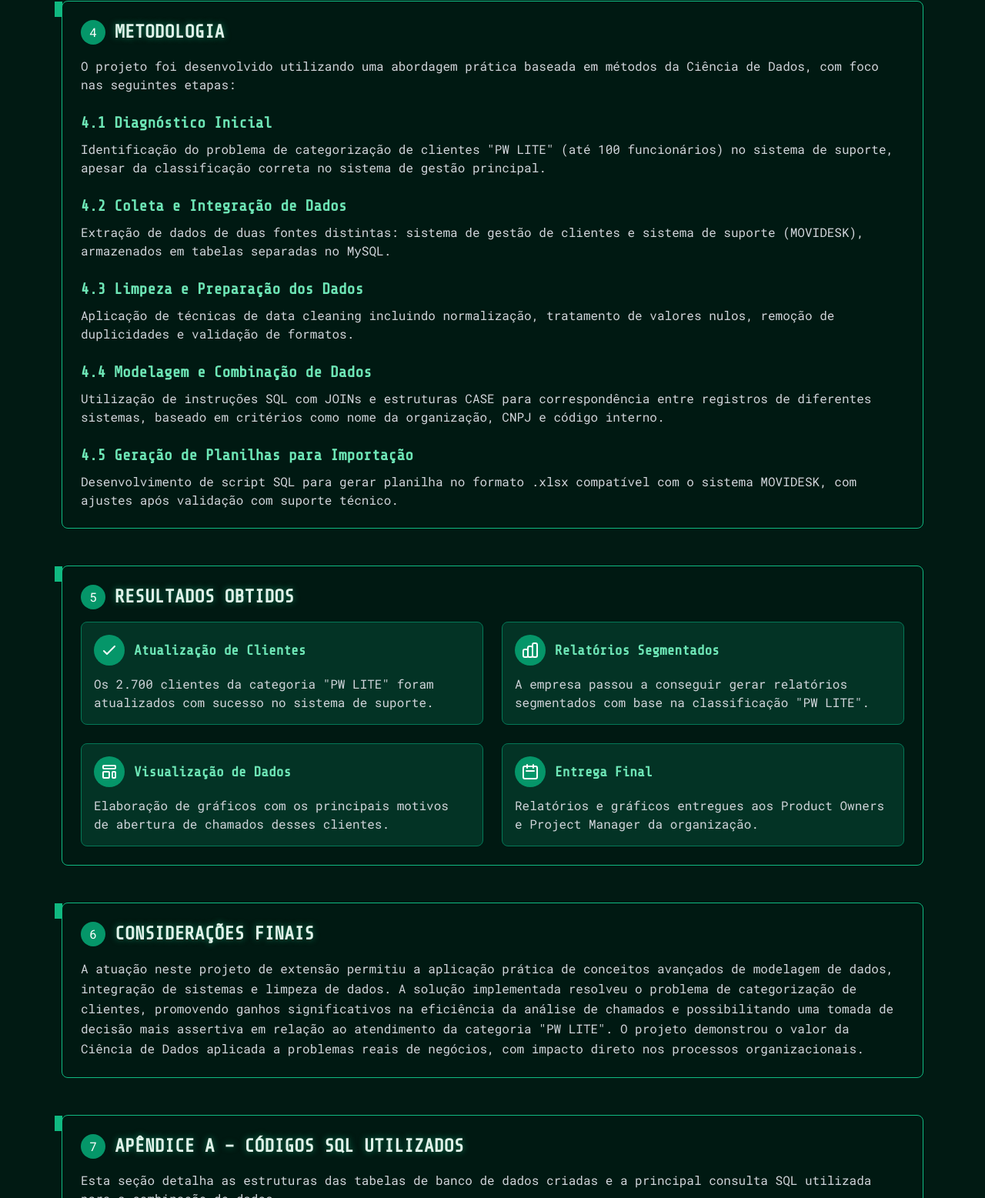
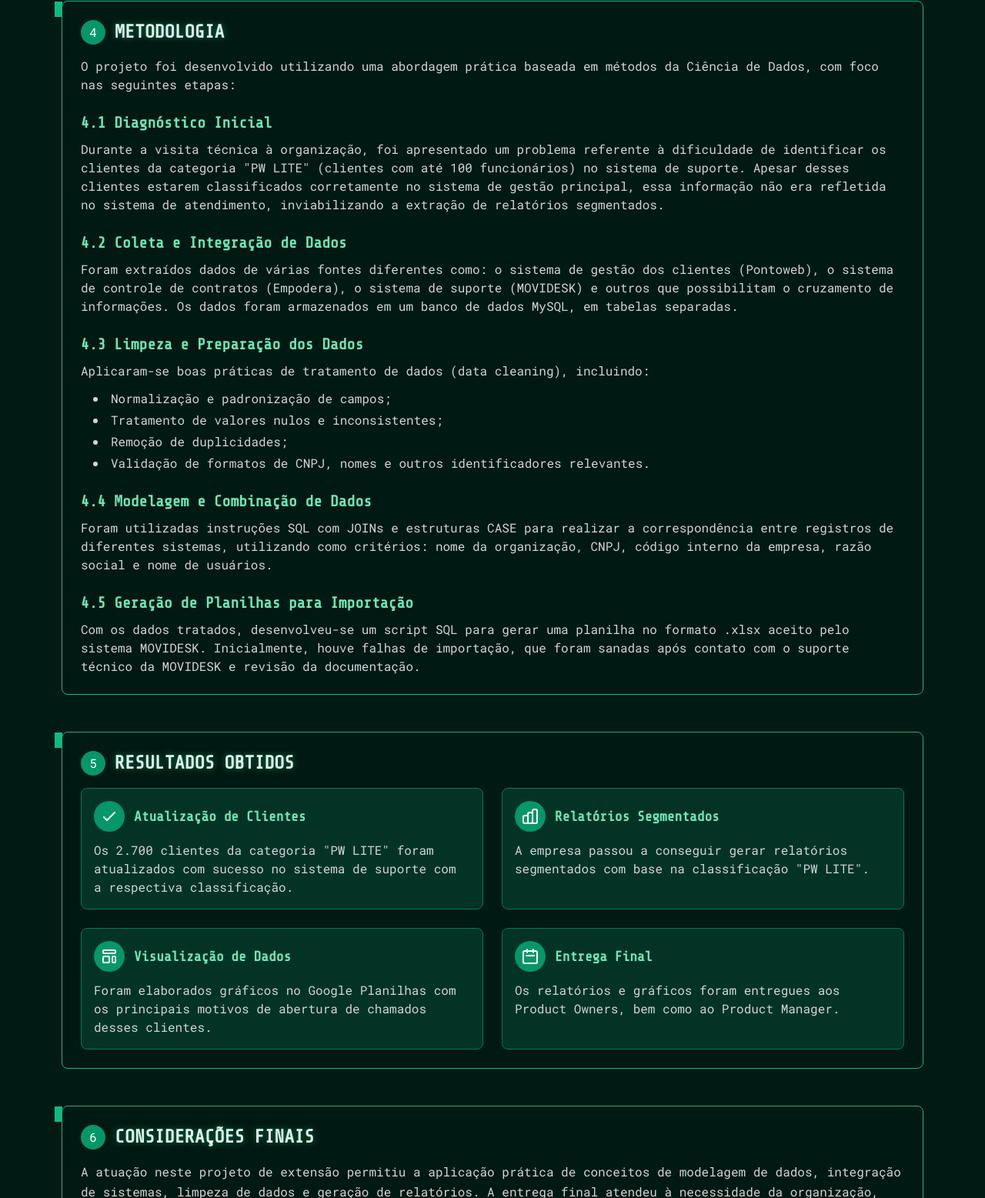
Before and after one commit to Delean-Mafra/pex2, a plain HTML site: page index.html in a window 1280 px wide. Shown: the part 1243-2800 px from the top of the page at 77% size. Drawn offline with nearby package versions, Linux system fonts and the light colour scheme.

Commit message:
Update index.html

```diff
--- a/index.html
+++ b/index.html
@@ -121,17 +121,15 @@
                     <h2 class="text-2xl font-bold glow-text">INTRODUÇÃO</h2>
                 </div>
                 <p class="text-gray-300 leading-relaxed">
-                    Este relatório tecnológico documenta as atividades realizadas no Projeto de Extensão II do curso de Ciência de Dados,
-                    com atuação na empresa SOLUÇÕES EM SOFTWARE E SERVIÇOS TTS LTDA. O projeto focou na resolução de problemas de
-                    categorização de clientes utilizando técnicas avançadas de processamento de dados e integração de sistemas.
+                    Este relatório tem como objetivo descrever as atividades realizadas no contexto do Projeto de Extensão II do curso de Ciência de Dados,
+                    cuja atuação se deu na empresa SOLUÇÕES EM SOFTWARE E SERVIÇOS TTS LTDA. O projeto teve foco na identificação e resolução de um problema
+                    de categorização de clientes no sistema de suporte da organização, impactando diretamente a geração de relatórios e indicadores internos.
                 </p>
                 <div class="mt-4 flex space-x-2">
                     <span class="px-3 py-1 bg-emerald-900 text-emerald-300 rounded-full text-xs">ETL</span>
                     <span class="px-3 py-1 bg-emerald-900 text-emerald-300 rounded-full text-xs">SQL</span>
                     <span class="px-3 py-1 bg-emerald-900 text-emerald-300 rounded-full text-xs">Data Cleaning</span>
-                    <span class="px-3 py-1 bg-emerald-900 text-emerald-300 rounded-full text-xs">Google sheet</span>
-                    <span class="px-3 py-1 bg-emerald-900 text-emerald-300 rounded-full text-xs">MySQL</span>
-                    <span class="px-3 py-1 bg-emerald-900 text-emerald-300 rounded-full text-xs">Python</span>
+                    <span class="px-3 py-1 bg-emerald-900 text-emerald-300 rounded-full text-xs">MOVIDESK</span>
                 </div>
             </section>
 
@@ -149,12 +147,12 @@
                         <p>SOLUÇÕES EM SOFTWARE E SERVIÇOS TTS LTDA</p>
                     </div>
                     <div>
-                        <p class="font-bold text-emerald-400">Representante:</p>
+                        <p class="font-bold text-emerald-400">Representante responsável:</p>
                         <p>Aldair Schveitzer – Tech Leader</p>
                     </div>
                     <div>
                         <p class="font-bold text-emerald-400">Endereço:</p>
-                        <p>Rod. Virgílio Várzea, 587 - 3º piso, sala 302 - Monte Verde, Florianópolis - SC, 88032-000</p>
+                        <p>Rod. Virgílio Várzea, 587 - 7 andar - Monte Verde, Florianópolis - SC, 88032-000</p>
                     </div>
                     <div>
                         <p class="font-bold text-emerald-400">Área de Atuação:</p>
@@ -183,31 +181,31 @@
                         <svg xmlns="http://www.w3.org/2000/svg" class="h-5 w-5 text-emerald-400 mr-2 mt-0.5" viewBox="0 0 20 20" fill="currentColor">
                             <path fill-rule="evenodd" d="M10 18a8 8 0 100-16 8 8 0 000 16zm3.707-9.293a1 1 0 00-1.414-1.414L9 10.586 7.707 9.293a1 1 0 00-1.414 1.414l2 2a1 1 0 001.414 0l4-4z" clip-rule="evenodd" />
                         </svg>
-                        <span>Diagnosticar a inconsistência na categorização dos clientes</span>
+                        <span>Diagnosticar a inconsistência na categorização dos clientes;</span>
                     </li>
                     <li class="flex items-start">
                         <svg xmlns="http://www.w3.org/2000/svg" class="h-5 w-5 text-emerald-400 mr-2 mt-0.5" viewBox="0 0 20 20" fill="currentColor">
                             <path fill-rule="evenodd" d="M10 18a8 8 0 100-16 8 8 0 000 16zm3.707-9.293a1 1 0 00-1.414-1.414L9 10.586 7.707 9.293a1 1 0 00-1.414 1.414l2 2a1 1 0 001.414 0l4-4z" clip-rule="evenodd" />
                         </svg>
-                        <span>Realizar extração e tratamento de dados oriundos de diferentes sistemas</span>
+                        <span>Realizar extração e tratamento de dados oriundos de diferentes sistemas da empresa;</span>
                     </li>
                     <li class="flex items-start">
                         <svg xmlns="http://www.w3.org/2000/svg" class="h-5 w-5 text-emerald-400 mr-2 mt-0.5" viewBox="0 0 20 20" fill="currentColor">
                             <path fill-rule="evenodd" d="M10 18a8 8 0 100-16 8 8 0 000 16zm3.707-9.293a1 1 0 00-1.414-1.414L9 10.586 7.707 9.293a1 1 0 00-1.414 1.414l2 2a1 1 0 001.414 0l4-4z" clip-rule="evenodd" />
                         </svg>
-                        <span>Implementar rotinas de correspondência e cruzamento de dados</span>
+                        <span>Implementar rotinas de correspondência e cruzamento de dados;</span>
                     </li>
                     <li class="flex items-start">
                         <svg xmlns="http://www.w3.org/2000/svg" class="h-5 w-5 text-emerald-400 mr-2 mt-0.5" viewBox="0 0 20 20" fill="currentColor">
                             <path fill-rule="evenodd" d="M10 18a8 8 0 100-16 8 8 0 000 16zm3.707-9.293a1 1 0 00-1.414-1.414L9 10.586 7.707 9.293a1 1 0 00-1.414 1.414l2 2a1 1 0 001.414 0l4-4z" clip-rule="evenodd" />
                         </svg>
-                        <span>Gerar planilhas para importação adequada ao sistema MOVIDESK</span>
+                        <span>Gerar planilhas para importação adequada ao sistema MOVIDESK;</span>
                     </li>
                     <li class="flex items-start">
                         <svg xmlns="http://www.w3.org/2000/svg" class="h-5 w-5 text-emerald-400 mr-2 mt-0.5" viewBox="0 0 20 20" fill="currentColor">
                             <path fill-rule="evenodd" d="M10 18a8 8 0 100-16 8 8 0 000 16zm3.707-9.293a1 1 0 00-1.414-1.414L9 10.586 7.707 9.293a1 1 0 00-1.414 1.414l2 2a1 1 0 001.414 0l4-4z" clip-rule="evenodd" />
                         </svg>
-                        <span>Fornecer relatórios e visualizações para compreensão da base de clientes</span>
+                        <span>Fornecer relatórios e visualizações que permitam melhor compreensão da base de clientes.</span>
                     </li>
                 </ul>
             </section>
@@ -228,40 +226,46 @@
                     <div>
                         <h3 class="text-xl font-bold mb-2 text-emerald-300">4.1 Diagnóstico Inicial</h3>
                         <p class="text-gray-300">
-                            Identificação do problema de categorização de clientes "PW LITE" (até 100 funcionários) no sistema de suporte,
-                            apesar da classificação correta no sistema de gestão principal.
+                            Durante a visita técnica à organização, foi apresentado um problema referente à dificuldade de identificar os clientes da categoria "PW LITE"
+                            (clientes com até 100 funcionários) no sistema de suporte. Apesar desses clientes estarem classificados corretamente no sistema de gestão
+                            principal, essa informação não era refletida no sistema de atendimento, inviabilizando a extração de relatórios segmentados.
                         </p>
                     </div>
 
                     <div>
                         <h3 class="text-xl font-bold mb-2 text-emerald-300">4.2 Coleta e Integração de Dados</h3>
                         <p class="text-gray-300">
-                            Extração de dados de duas fontes distintas: sistema de gestão de clientes e sistema de suporte (MOVIDESK),
-                            armazenados em tabelas separadas no MySQL.
+                            Foram extraídos dados de várias fontes diferentes como: o sistema de gestão dos clientes (Pontoweb), o sistema de controle de contratos (Empodera), o sistema de suporte (MOVIDESK) e outros que possibilitam o cruzamento de informações.
+                            Os dados foram armazenados em um banco de dados MySQL, em tabelas separadas.
                         </p>
                     </div>
 
                     <div>
                         <h3 class="text-xl font-bold mb-2 text-emerald-300">4.3 Limpeza e Preparação dos Dados</h3>
-                        <p class="text-gray-300">
-                            Aplicação de técnicas de data cleaning incluindo normalização, tratamento de valores nulos,
-                            remoção de duplicidades e validação de formatos.
+                        <p class="text-gray-300 mb-3">
+                            Aplicaram-se boas práticas de tratamento de dados (data cleaning), incluindo:
                         </p>
+                        <ul class="list-disc list-inside text-gray-300 ml-4 space-y-1">
+                            <li>Normalização e padronização de campos;</li>
+                            <li>Tratamento de valores nulos e inconsistentes;</li>
+                            <li>Remoção de duplicidades;</li>
+                            <li>Validação de formatos de CNPJ, nomes e outros identificadores relevantes.</li>
+                        </ul>
                     </div>
 
                     <div>
                         <h3 class="text-xl font-bold mb-2 text-emerald-300">4.4 Modelagem e Combinação de Dados</h3>
                         <p class="text-gray-300">
-                            Utilização de instruções SQL com JOINs e estruturas CASE para correspondência entre registros de diferentes sistemas,
-                            baseado em critérios como nome da organização, CNPJ e código interno.
+                            Foram utilizadas instruções SQL com JOINs e estruturas CASE para realizar a correspondência entre registros de diferentes sistemas,
+                            utilizando como critérios: nome da organização, CNPJ, código interno da empresa, razão social e nome de usuários.
                         </p>
                     </div>
 
                     <div>
                         <h3 class="text-xl font-bold mb-2 text-emerald-300">4.5 Geração de Planilhas para Importação</h3>
                         <p class="text-gray-300">
-                            Desenvolvimento de script SQL para gerar planilha no formato .xlsx compatível com o sistema MOVIDESK,
-                            com ajustes após validação com suporte técnico.
+                            Com os dados tratados, desenvolveu-se um script SQL para gerar uma planilha no formato .xlsx aceito pelo sistema MOVIDESK.
+                            Inicialmente, houve falhas de importação, que foram sanadas após contato com o suporte técnico da MOVIDESK e revisão da documentação.
                         </p>
                     </div>
                 </div>
@@ -286,7 +290,7 @@
                             <h3 class="text-lg font-bold text-emerald-300">Atualização de Clientes</h3>
                         </div>
                         <p class="text-gray-300">
-                            Os 2.700 clientes da categoria "PW LITE" foram atualizados com sucesso no sistema de suporte.
+                            Os 2.700 clientes da categoria "PW LITE" foram atualizados com sucesso no sistema de suporte com a respectiva classificação.
                         </p>
                     </div>
 
@@ -314,7 +318,7 @@
                             <h3 class="text-lg font-bold text-emerald-300">Visualização de Dados</h3>
                         </div>
                         <p class="text-gray-300">
-                            Elaboração de gráficos com os principais motivos de abertura de chamados desses clientes.
+                            Foram elaborados gráficos no Google Planilhas com os principais motivos de abertura de chamados desses clientes.
                         </p>
                     </div>
 
@@ -328,7 +332,7 @@
                             <h3 class="text-lg font-bold text-emerald-300">Entrega Final</h3>
                         </div>
                         <p class="text-gray-300">
-                            Relatórios e gráficos entregues aos Product Owners e Project Manager da organização.
+                            Os relatórios e gráficos foram entregues aos Product Owners, bem como ao Product Manager.
                         </p>
                     </div>
                 </div>
@@ -343,11 +347,9 @@
                     <h2 class="text-2xl font-bold glow-text">CONSIDERAÇÕES FINAIS</h2>
                 </div>
                 <p class="text-gray-300 leading-relaxed">
-                    A atuação neste projeto de extensão permitiu a aplicação prática de conceitos avançados de modelagem de dados,
-                    integração de sistemas e limpeza de dados. A solução implementada resolveu o problema de categorização de clientes,
-                    promovendo ganhos significativos na eficiência da análise de chamados e possibilitando uma tomada de decisão mais
-                    assertiva em relação ao atendimento da categoria "PW LITE". O projeto demonstrou o valor da Ciência de Dados aplicada
-                    a problemas reais de negócios, com impacto direto nos processos organizacionais.
+                    A atuação neste projeto de extensão permitiu a aplicação prática de conceitos de modelagem de dados, integração de sistemas,
+                    limpeza de dados e geração de relatórios. A entrega final atendeu à necessidade da organização, promovendo ganhos na eficiência
+                    da análise de chamados e permitindo tomada de decisão mais assertiva em relação ao atendimento da categoria "PW LITE".
                 </p>
             </section>
 
```
